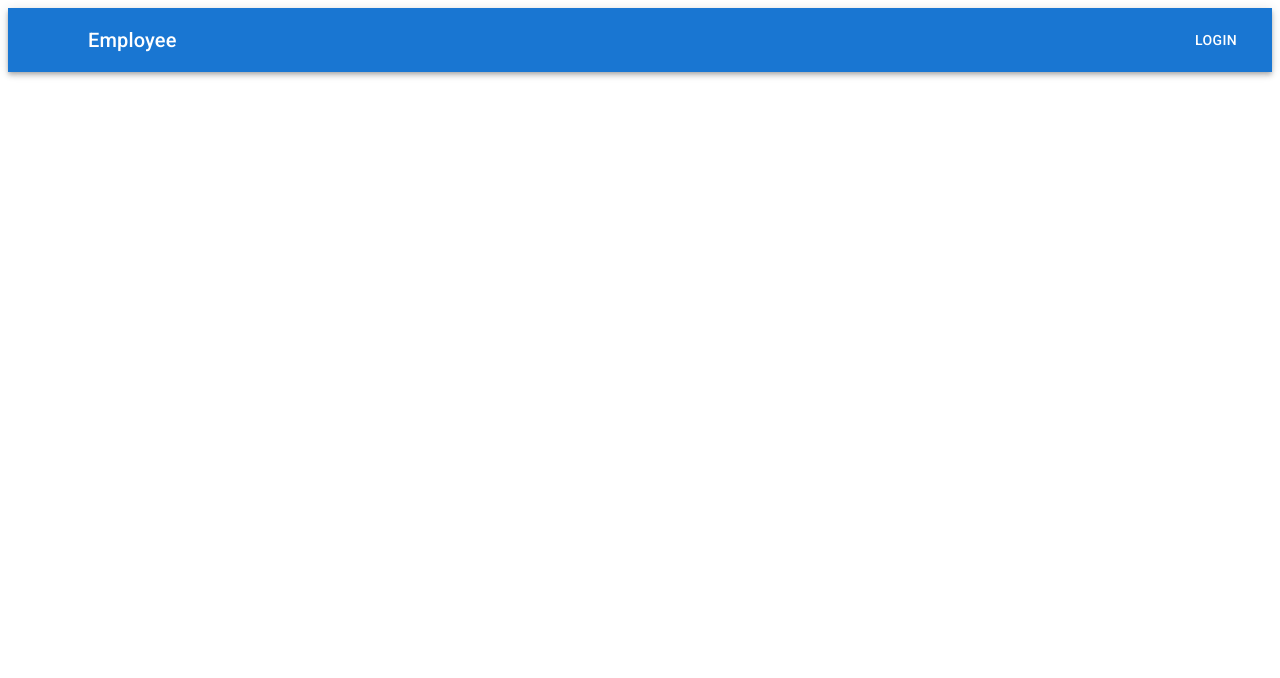
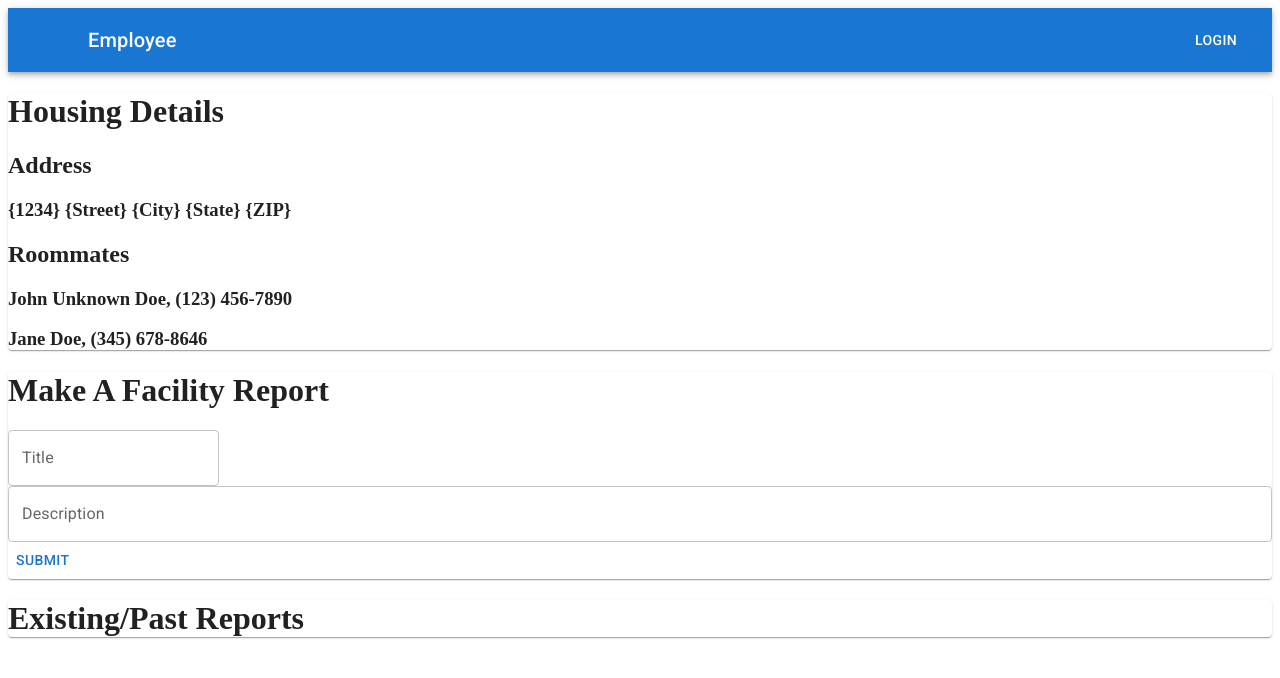
Before and after one commit to BF-MEARN/HR-Management-App, a React (Vite) app in the folder employee-portal/: page /housing in a window 1280 px wide. Before the commit this address had no page. Shown: the top 678 px of the page. Built offline with nearby package versions, Linux system fonts and the light colour scheme; some icons are missing.

Commit message:
Created Housing Page WITHOUT Backend

```diff
--- a/employee-portal/package.json
+++ b/employee-portal/package.json
@@ -19,7 +19,8 @@
 		"react": "^18.2.0",
 		"react-dom": "^18.2.0",
 		"react-redux": "^9.2.0",
-		"react-router": "^7.5.0"
+		"react-router": "^7.5.0",
+		"uuid": "^11.1.0"
 	},
 	"devDependencies": {
 		"@eslint/js": "^9.22.0",
--- a/employee-portal/src/App.tsx
+++ b/employee-portal/src/App.tsx
@@ -3,6 +3,7 @@ import NavBar from './components/NavBar';
 import Home from './pages/Home';
 import LoginPage from './pages/Login';
 import RegisterPage from './pages/Register';
+import Housing from './pages/housing/Housing';
 
 function App() {
   return (
@@ -14,6 +15,7 @@ function App() {
           <Route>
             <Route path="login" element={<LoginPage />} />
             <Route path="register" element={<RegisterPage />} />
+            <Route path="housing" element={<Housing />} />
           </Route>
         </Routes>
       </BrowserRouter>
--- /dev/null
+++ b/employee-portal/src/pages/housing/FacilityReport.tsx
@@ -0,0 +1,90 @@
+import { memo, useState } from "react"
+import { Report } from "./Housing";
+import { Button, TextField } from "@mui/material";
+
+
+
+const FacilityReport = ({ index, title, description, setReport }: {index: number, title: string; description: string; setReport: React.Dispatch<React.SetStateAction<Report[]>>}) => {
+    const [currTitle, setTitle] = useState(title);
+    const [currDescription, setDescription] = useState(description);
+    const [edit, setEdit] = useState(false);
+
+    const handleCancel = () => {
+        setEdit(() => false);
+        setTitle(() => title);
+        setDescription(() => description);
+    }
+
+    const handleDelete = (index: number) => {
+        setReport(prevReports => {
+            const splicedReports = [...prevReports];
+            splicedReports.splice(index, 1);
+            console.log(splicedReports);
+            return splicedReports;
+        });
+    }
+
+    const handleEdit = () => {
+        setEdit(() => true)
+    }
+
+    const handleSubmit = (e: React.FormEvent<HTMLFormElement>, index: number) => {
+        e.preventDefault();
+        setReport(prevReports => {
+            const editedReports = [...prevReports];
+            editedReports[index].title = currTitle;
+            editedReports[index].description = currDescription;
+            return editedReports;
+        })
+        setEdit(() => false);
+    }
+
+    return (
+        <>
+            {!edit ?
+                (
+                    <>
+                        <h2>
+                            {currTitle}
+                        </h2>
+                        <p>
+                            {currDescription}
+                        </p>
+                        <Button onClick={() => handleDelete(index)}>
+                            Delete
+                        </Button>
+                        <Button onClick={handleEdit}>
+                            Edit
+                        </Button>
+                    </>
+                )
+            :
+                (
+                    <form onSubmit={(e) => handleSubmit(e, index)}>
+                        <TextField
+                            label="Title"
+                            name="title"
+                            value={currTitle}
+                            onChange={e => setTitle(e.target.value)}
+                        />
+                        <TextField
+                            label="Description"
+                            name="description"
+                            value={currDescription}
+                            onChange={e => setDescription(e.target.value)}
+                            fullWidth
+                        />
+                        <Button type="button" onClick={handleCancel}>
+                            Cancel
+                        </Button>
+                        <Button type="submit">
+                            Submit
+                        </Button>
+                    </form>
+                )
+            }
+        </>
+)
+}
+
+export default memo(FacilityReport);
--- /dev/null
+++ b/employee-portal/src/pages/housing/Housing.tsx
@@ -0,0 +1,107 @@
+import { Box, Button, Paper, TextField } from "@mui/material"
+import { useEffect, useState } from "react"
+import { v4 as randomId } from 'uuid';
+import FacilityReport from "./FacilityReport";
+
+const house = {
+    address: {
+        num: "{1234}",
+        street: "{Street}",
+        city: "{City}",
+        state: "{State}",
+        zip: "{ZIP}"
+    },
+    roommates: {
+        person1: {
+            first_name: 'John',
+            last_name: 'Doe',
+            middle_name: 'Unknown',
+            phone: '(123) 456-7890'
+        },
+        person2: {
+            first_name: 'Susan',
+            last_name: 'B',
+            middle_name: 'Anthony',
+            preferred_name: 'Jane Doe',
+            phone: '(345) 678-8646'
+        }
+    }
+}
+
+export interface Report {
+    id: string;
+    title: string;
+    description: string;
+}
+
+export default function Housing () {
+    const [formTitle, setFormTitle] = useState<string>('');
+    const [reportDescription, setReportDescription] = useState<string>('');
+    const [reports, setReport] = useState<Report[]>([]);
+
+    useEffect(() => {
+        console.log(reports);
+    }, [reports])
+
+    const handleSubmit = (e: React.FormEvent<HTMLFormElement>) => {
+        e.preventDefault();
+        setReport(prevReports => [...prevReports, { id: randomId(), title: formTitle, description: reportDescription }])
+        setFormTitle('');
+        setReportDescription('');
+    }
+    return (
+        <>
+        {/* Housing Details */}
+            <Paper>
+                <Box>
+                    <h1>Housing Details</h1>
+                    <h2>Address</h2>
+                    <h3>{Object.values(house.address).join(' ')}</h3>
+                    <h2>Roommates</h2>
+                    {Object.values(house.roommates).map(person => (
+                        <h3 key={person.phone}>
+                            {'preferred_name' in person ? `${person.preferred_name}, ` : `${person.first_name} ${person.middle_name} ${person.last_name}, `}
+                            {person.phone}
+                        </h3>
+                    ))}
+                </Box>
+            </Paper>
+        {/* Facility Report Form */}
+            <Paper>
+                <h1>Make A Facility Report</h1>
+                <form onSubmit={(e) => handleSubmit(e)}>
+                    <TextField
+                        label="Title"
+                        name="title"
+                        value={formTitle}
+                        onChange={(e) => setFormTitle(e.target.value)}
+                    />
+                    <br/>
+                    <TextField
+                        label="Description"
+                        name="description"
+                        value={reportDescription}
+                        onChange={(e) => setReportDescription(e.target.value)}
+                        fullWidth
+                    />
+                    <Button type="submit">
+                        Submit
+                    </Button>
+                </form>
+            </Paper>
+        {/* List of Existing/Past Facility Reports */}
+            <Paper>
+                <h1>Existing/Past Reports</h1>
+                {reports.map((report, index) => (
+                    <FacilityReport
+                        key={report.id}
+                        index={index}
+                        title={report.title}
+                        description={report.description}
+                        setReport={setReport}
+                    />
+                ))}
+            </Paper>
+        </>
+    )
+}
```
Also changed, not shown: 1 other file (tests, documents, lock files or other folders).
